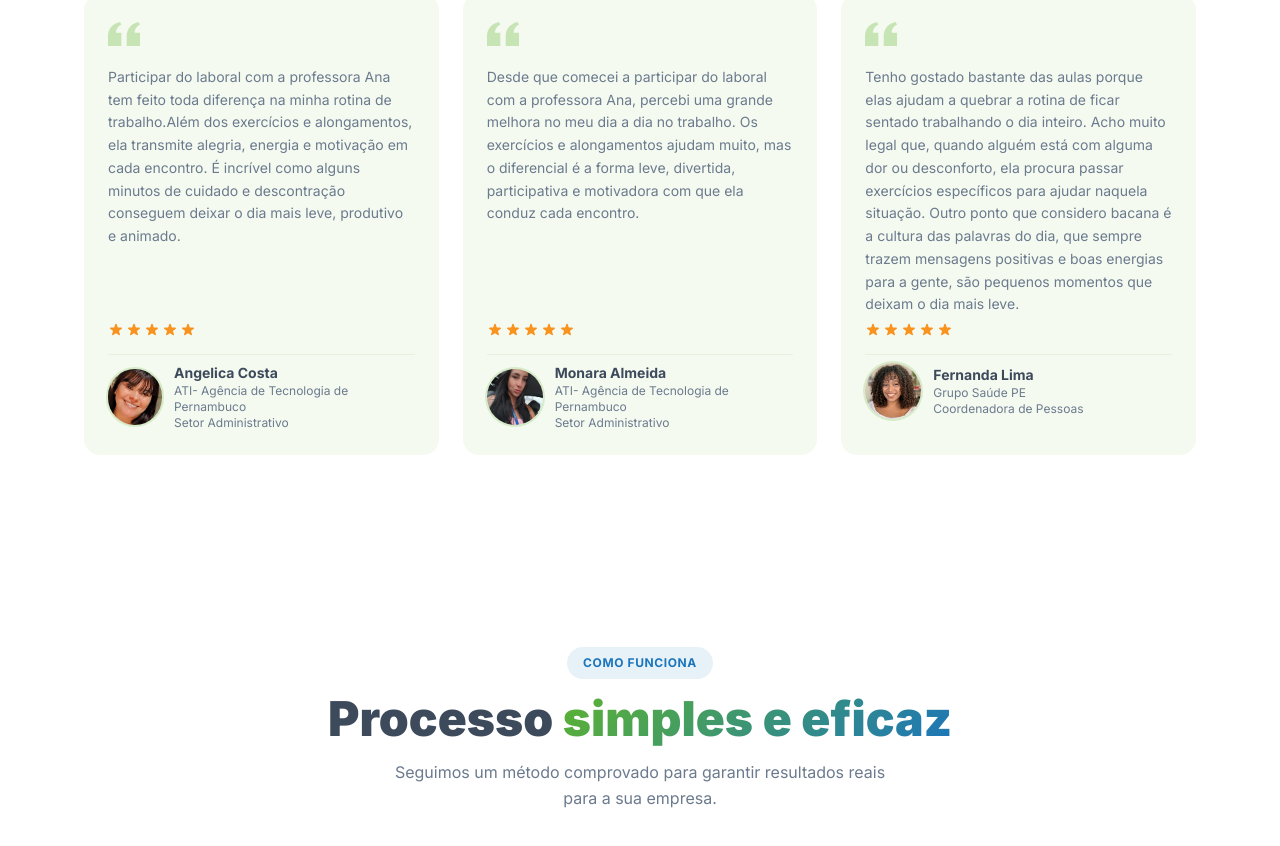
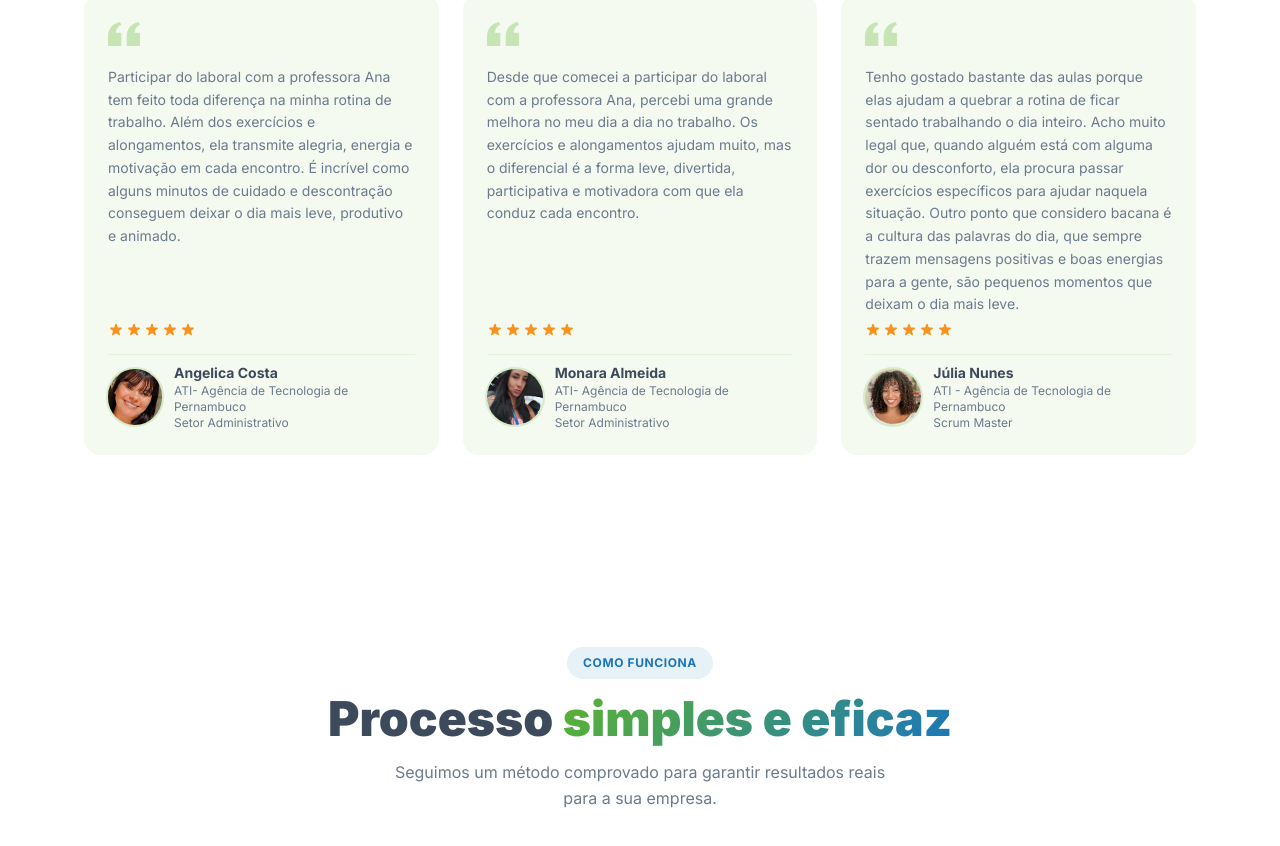
Before and after one commit to devpabloh/vitalis, a React (Vite) app: page / in a window 1280 px wide. Shown: the part 5011-5857 px from the top of the page. Built offline with nearby package versions, Linux system fonts and the light colour scheme.

Commit message:
"fix: Fazendo mudanças na testemunha júlia e no comentário de Angelica"

```diff
--- a/src/components/Testimonials.tsx
+++ b/src/components/Testimonials.tsx
@@ -11,7 +11,7 @@ const testimonials = [
     role: 'Setor Administrativo',
     company: 'ATI- Agência de Tecnologia de Pernambuco',
     photo: angelica ,
-    text: 'Participar do laboral com a professora Ana tem feito toda diferença na minha rotina de trabalho.Além dos exercícios e alongamentos, ela transmite alegria, energia e motivação em cada encontro. É incrível como alguns minutos de cuidado e descontração conseguem deixar o dia mais leve, produtivo e animado.',
+    text: 'Participar do laboral com a professora Ana tem feito toda diferença na minha rotina de trabalho. Além dos exercícios e alongamentos, ela transmite alegria, energia e motivação em cada encontro. É incrível como alguns minutos de cuidado e descontração conseguem deixar o dia mais leve, produtivo e animado.',
     stars: 5,
   },
   {
@@ -23,9 +23,9 @@ const testimonials = [
     stars: 5,
   },
   {
-    name: 'Fernanda Lima',
-    role: 'Coordenadora de Pessoas',
-    company: 'Grupo Saúde PE',
+    name: 'Júlia Nunes',
+    role: 'Scrum Master',
+    company: 'ATI - Agência de Tecnologia de Pernambuco',
     photo: juliaNunes,
     text: 'Tenho gostado bastante das aulas porque elas ajudam a quebrar a rotina de ficar sentado trabalhando o dia inteiro. Acho muito legal que, quando alguém está com alguma dor ou desconforto, ela procura passar exercícios específicos para ajudar naquela situação. Outro ponto que considero bacana é a cultura das palavras do dia, que sempre trazem mensagens positivas e boas energias para a gente, são pequenos momentos que deixam o dia mais leve.',
     stars: 5,
```
